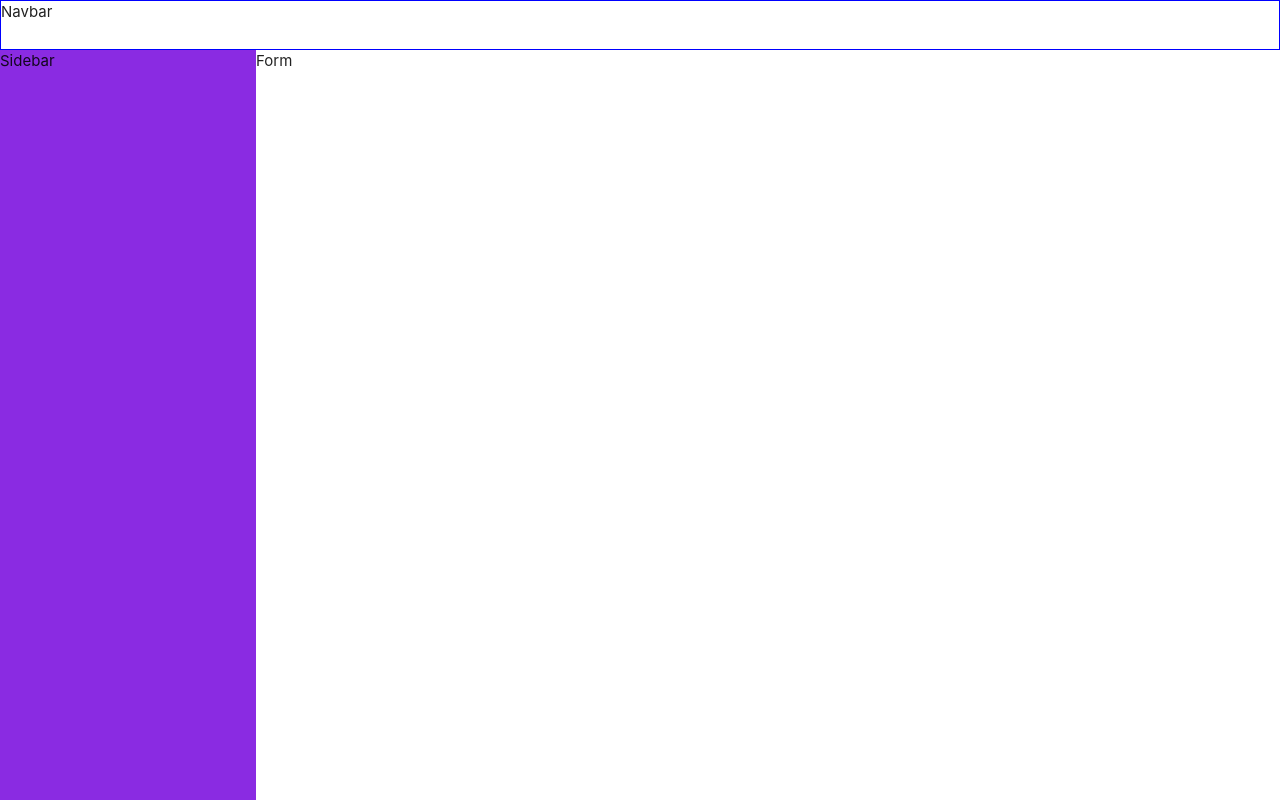
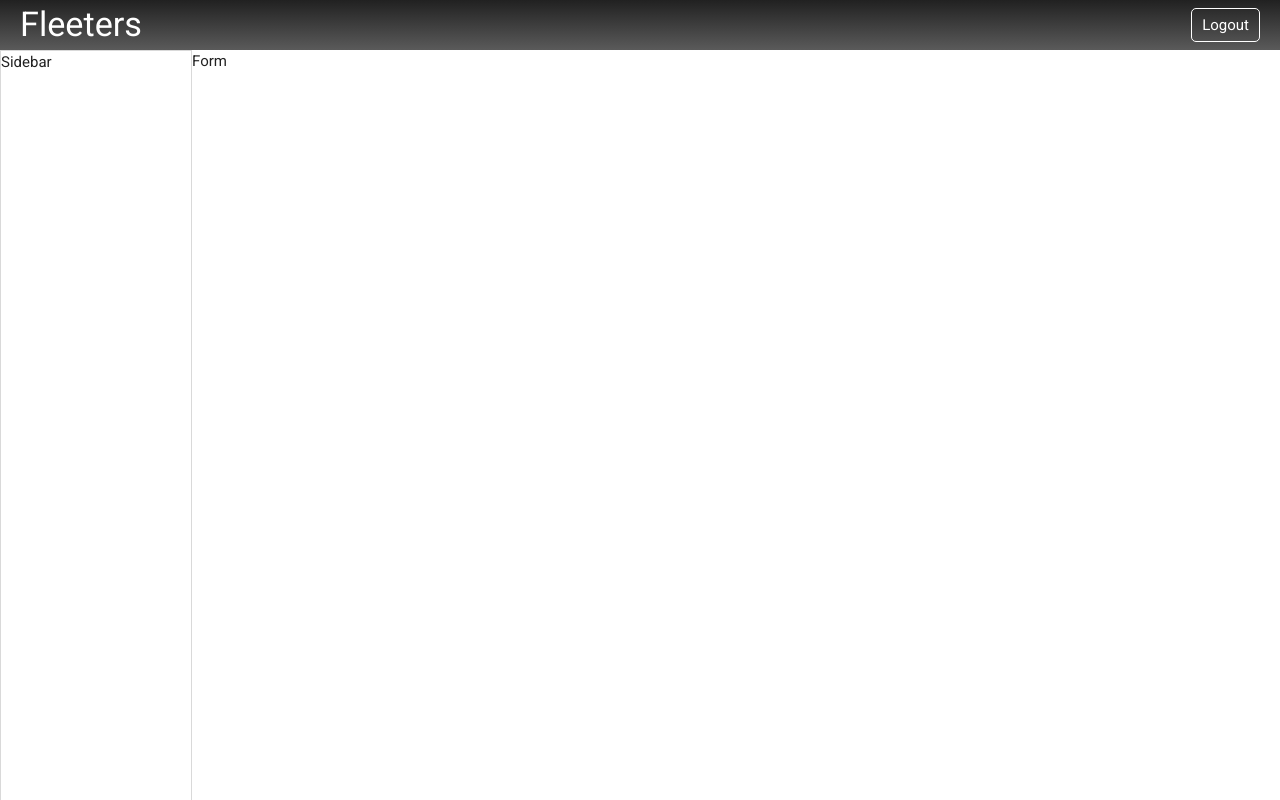
Before and after one commit to tarunkethwalia/Fleeters, a React (Create React App) app: page / in a window 1280 px wide. Built offline with nearby package versions, Linux system fonts and the light colour scheme.

Commit message:
Completed Navbar

```diff
--- a/package.json
+++ b/package.json
@@ -8,6 +8,7 @@
     "@testing-library/user-event": "^7.2.1",
     "react": "^16.13.1",
     "react-dom": "^16.13.1",
+    "react-router-dom": "^5.2.0",
     "react-scripts": "3.4.1"
   },
   "scripts": {
--- a/src/Components/Form/Form.css
+++ b/src/Components/Form/Form.css
@@ -1 +1 @@
-.Form {width: 80%; position: absolute; right: 0; overflow-y: auto;}
+.Form {width: 85%; position: absolute; right: 0; overflow-y: auto;}
--- a/src/Components/Navbar/Navbar.css
+++ b/src/Components/Navbar/Navbar.css
@@ -1 +1,4 @@
-.Navbar {width: 100%; height: 50px; border: 1px solid blue;}
+.Navbar {width: 100%; height: 50px; background-image: linear-gradient(to bottom, #212121, #5A5A5A); display: flex; justify-content: space-between; align-items: center; padding: 0 20px;}
+.Navbar h4 {margin: 0; color: white;}
+.Navbar a {border: 1px solid #fff; color: white; padding: 5px 10px; border-radius: 5px;}
+.Navbar a:hover {background-color: #0a97b0; border: 1px solid #0a97b0;}
--- a/src/Components/Navbar/Navbar.js
+++ b/src/Components/Navbar/Navbar.js
@@ -1,11 +1,13 @@
 import React, { Component } from 'react'
+import {Link} from 'react-router-dom'
 import './Navbar.css';
 
 class Navbar extends Component {
     render() {
         return (
             <div className="Navbar">
-                Navbar
+                <h4>Fleeters</h4>
+                <a className="waves-effect waves-light" href="/">Logout</a>
             </div>
         )
     }
--- a/src/Components/SideBar/SideBar.css
+++ b/src/Components/SideBar/SideBar.css
@@ -1 +1 @@
-.SideBar {position: fixed; height: 100%; background-color: blueviolet; width: 20%;}
+.SideBar {position: fixed; height: 100%; width: 15%; border: 1px solid #D9D9D9;}
--- a/src/index.css
+++ b/src/index.css
@@ -1,13 +1,7 @@
+@import url('https://fonts.googleapis.com/css2?family=Roboto&display=swap');
 body {
   margin: 0;
-  font-family: -apple-system, BlinkMacSystemFont, 'Segoe UI', 'Roboto', 'Oxygen',
-    'Ubuntu', 'Cantarell', 'Fira Sans', 'Droid Sans', 'Helvetica Neue',
-    sans-serif;
-  -webkit-font-smoothing: antialiased;
-  -moz-osx-font-smoothing: grayscale;
+  padding: 0;
+  box-sizing: border-box;
+  font-family: 'Roboto', sans-serif;
 }
-
-code {
-  font-family: source-code-pro, Menlo, Monaco, Consolas, 'Courier New',
-    monospace;
-}
```
Also changed, not shown: 1 other file (tests, documents, lock files or other folders).
